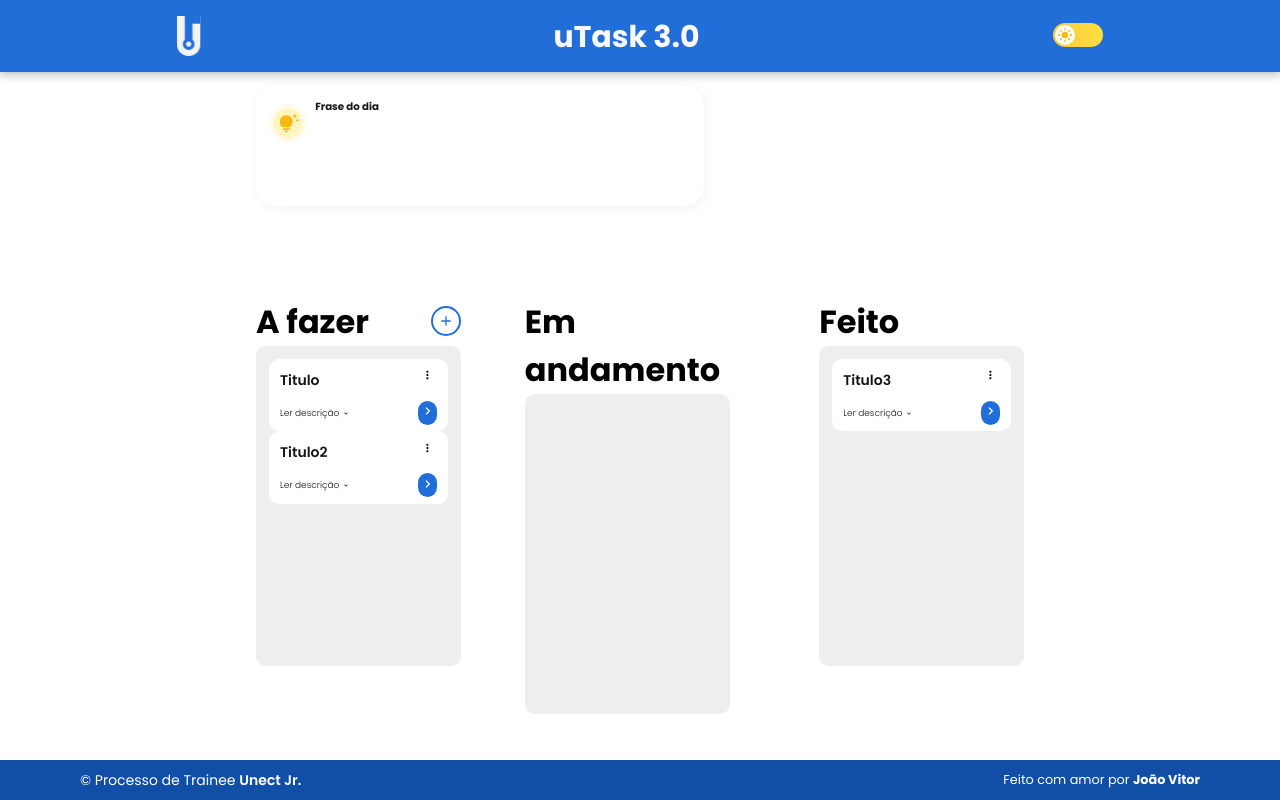
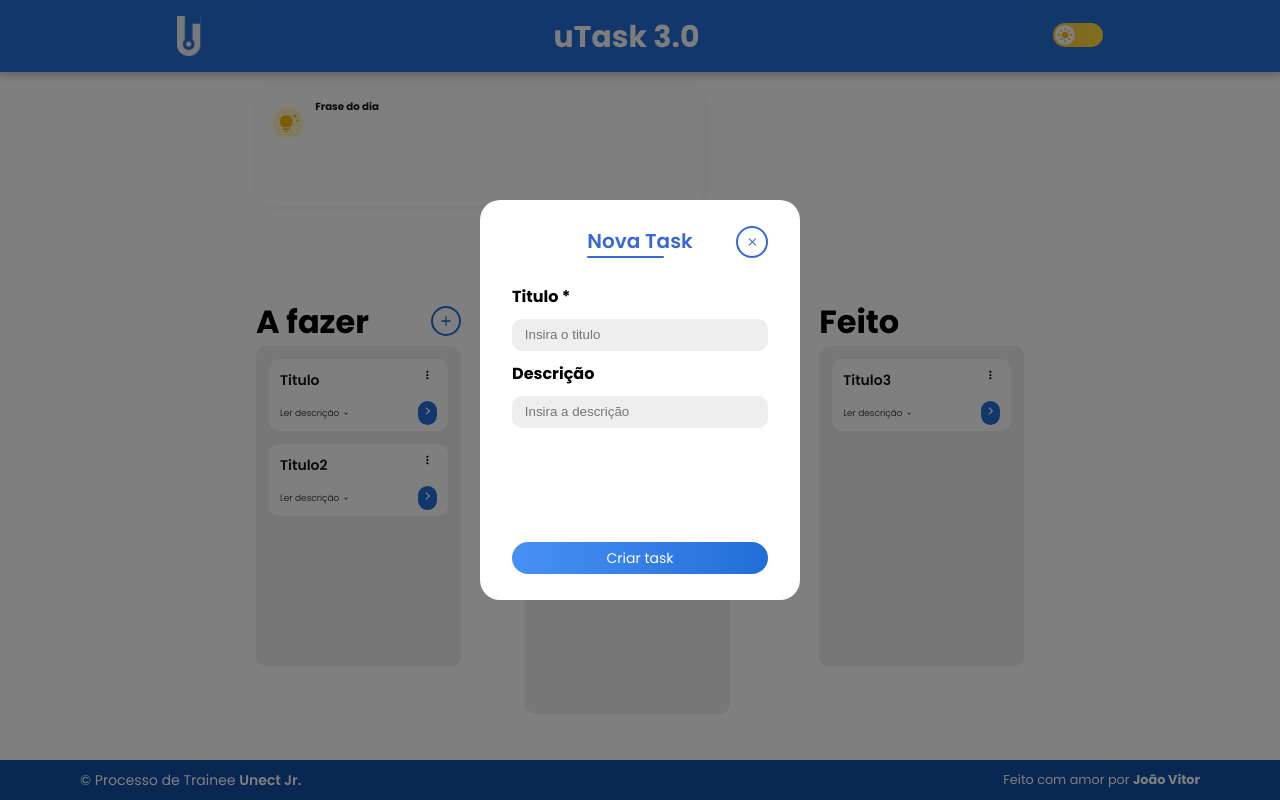
Before and after one commit to JoaoTrindade1404/Projeto-utask, a React (Vite) app: page /kanban in a window 1280 px wide. Both pictures are taken after a click on the button 445 px from the left and 322 px from the top of the page. Built offline with nearby package versions, Linux system fonts and the light colour scheme; no server answers.

Commit message:
alguns ajustes e design do create task feito

```diff
--- a/src/components/Kanban.jsx
+++ b/src/components/Kanban.jsx
@@ -1,19 +1,58 @@
 import styles from "./Kanban.module.css";
 import img from "../assets/addTask.svg";
 import KanbanColumn from "./KanbanColumn";
+import { useState } from "react";
 
-function Kanban({ titulo, showButton = false, columnId, cards, moveCard}) {
+function Kanban({ titulo, showButton = false, columnId, cards, moveCard }) {
+  const [overlay, setOverlay] = useState(false);
+  const [title, setTitle] = useState("");
+  const [desc, setDesc] = useState("");
   return (
     <div className={styles.kanban}>
       <span className={styles.title}>
         <h1>{titulo}</h1>
         {showButton && (
-          <button>
+          <button className={styles.overlayBttn} onClick={() => setOverlay(true)}>
             <img src={img} />
           </button>
         )}
+        {overlay && (
+          <div className={styles.overlay}>
+            <div className={styles.modal}>
+              <div className={styles.header}>
+                <span>
+                  <h1>Nova Task</h1>
+                  <div className={styles.underline}></div>
+                </span>
+                <button onClick={() => setOverlay(false)} className={styles.close}>
+                  <svg
+                    xmlns="http://www.w3.org/2000/svg"
+                    height="2vh"
+                    viewBox="0 0 24 24"
+                    width="1vw"
+                    fill="#3867D6"
+                  >
+                    <path d="M0 0h24v24H0V0z" fill="none" />
+                    <path d="M19 6.41L17.59 5 12 10.59 6.41 5 5 6.41 10.59 12 5 17.59 6.41 19 12 13.41 17.59 19 19 17.59 13.41 12 19 6.41z" />
+                  </svg>
+                </button>
+              </div>
+              <span className={styles.inputs}>
+                <label htmlFor="title">
+                  <strong>Titulo *</strong>
+                </label>
+                <input type="text" placeholder="Insira o titulo" id="title" />
+                <label htmlFor="desc">
+                  <strong>Descrição</strong>
+                </label>
+                <input type="text" placeholder="Insira a descrição" id="desc" />
+              </span>
+              <button className={styles.createTask}>Criar task</button>
+            </div>
+          </div>
+        )}
       </span>
-      <KanbanColumn columnId={columnId} cards = {cards} moveCard={moveCard}/>
+      <KanbanColumn columnId={columnId} cards={cards} moveCard={moveCard} />
     </div>
   );
 }
--- a/src/components/Kanban.module.css
+++ b/src/components/Kanban.module.css
@@ -1,16 +1,130 @@
-.kanban{
+.kanban {
   display: flex;
   flex-direction: column;
 }
 
-.kanban button{
+.kanban button {
   background: none;
   border: none;
   cursor: pointer;
 }
 
-.title{
+.title {
   display: flex;
   flex-direction: row;
   justify-content: space-between;
 }
+
+.overlay {
+  width: 100vw;
+  height: 100vh;
+  display: flex;
+  align-items: center;
+  justify-content: center;
+  background: black;
+  position: fixed;
+  right: 0;
+  top: 0;
+  z-index: 1000;
+  background-color: rgba(0, 0, 0, 0.5);
+}
+
+.header {
+  display: flex;
+  width: 100%;
+  position: relative;
+  align-items: center;
+  justify-content: center;
+}
+
+.modal {
+  display: flex;
+  flex-direction: column;
+  align-items: center;
+  height: 50vh;
+  width: 25vw;
+  background: white;
+  border-radius: 20px;
+  padding: 2vw 0;
+}
+
+.modal h1 {
+  color: #3867d6;
+  text-align: center;
+  font-family: Poppins;
+  font-size: 20px;
+  font-style: normal;
+  font-weight: 600;
+  line-height: normal;
+  justify-self: center;
+}
+
+.underline {
+  width: 6vw;
+  height: 0.3vh;
+  flex-shrink: 0;
+  border-radius: 10px;
+  background: #3867d6;
+  margin-bottom: 2vw;
+}
+
+.inputs {
+  display: flex;
+  flex-direction: column;
+  gap: 10px;
+  height: 100%;
+}
+
+.modal input {
+  width: 20vw;
+  height: 4vh;
+  flex-shrink: 0;
+  border-radius: 10px;
+  background: #eee;
+  border: none;
+  padding: 0 1vw;
+}
+
+.overlay .createTask {
+  display: flex;
+  width: 20vw;
+  height: 4vh;
+  padding: 10px 0px;
+  justify-content: center;
+  align-items: center;
+  gap: 10px;
+  border-radius: 20px;
+  background: linear-gradient(90deg, #4890f5 0%, #226ed8 99.7%);
+  color: white;
+  color: #fff;
+  text-align: center;
+  font-family: Poppins;
+  font-size: 14px;
+  font-style: normal;
+  font-weight: 400;
+  margin-top: 4vh;
+  line-height: normal;
+  justify-self: bottom;
+  border: none;
+  cursor: pointer;
+}
+
+.header .close {
+  display: flex;
+  align-items: center;
+  justify-content: center;
+  cursor: pointer;
+  width: 4vh;
+  height: 4vh;
+  flex-shrink: 0;
+  border-radius: 20px;
+  border: 2px solid #3867d6;
+  margin: 0;
+  position: absolute;
+  right: 10%;
+  top: 0%;
+}
+
+.createTask:hover {
+  background: linear-gradient(90deg, #0b3b7e 0%, #0b3b7e 99.7%);
+}
--- a/src/components/KanbanColumn.module.css
+++ b/src/components/KanbanColumn.module.css
@@ -4,4 +4,7 @@
     width: 16vw;
     border-radius: 10px;
     padding: 1vw;
+    display: flex;
+    gap: 1vw;
+    flex-direction: column;
 }
```
Lines whose indentation alone changed are shown as unchanged.
